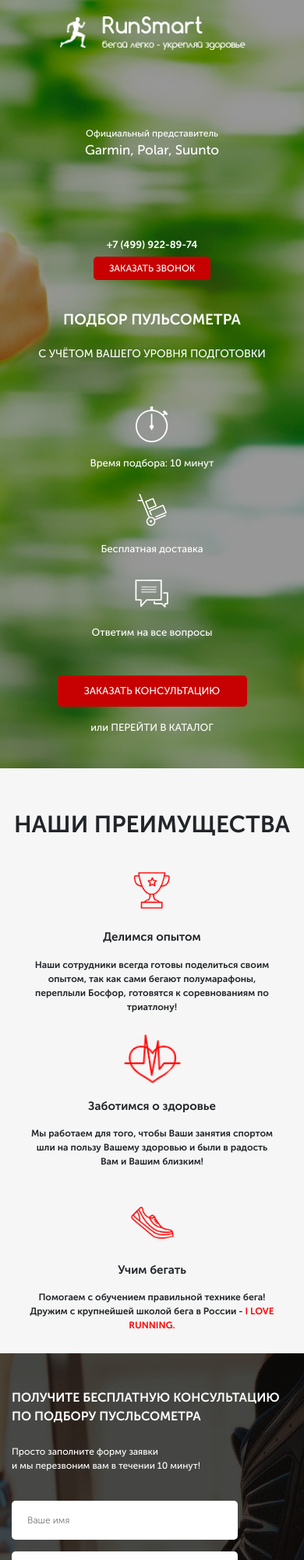
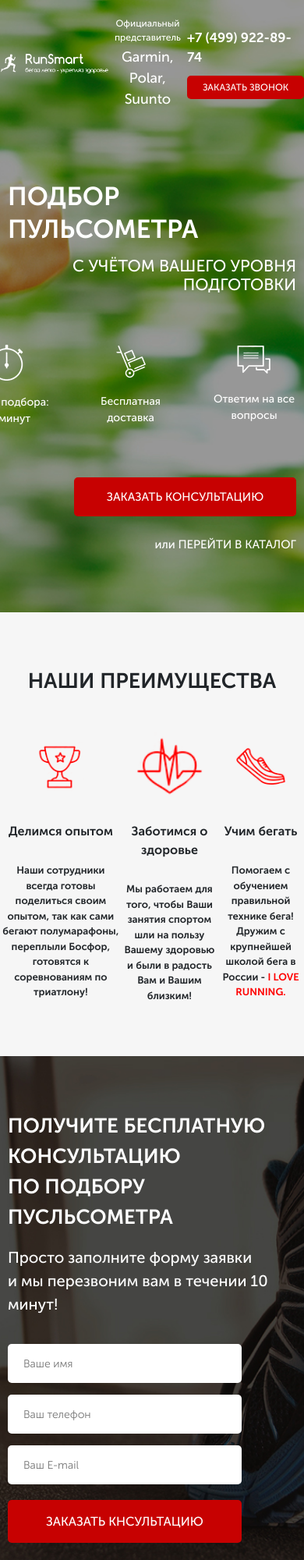
Before and after one commit to gitMike23/Pulse, a website: page src/index.html in a window 390 px wide. Shown: the top 2000 px of the page at 78% size. Drawn offline with nearby package versions, Linux system fonts and the light colour scheme; files that its build step writes are made by us from their sources; files whose address does not match are found by name.

Commit message:
1200 991 767 adapted

```diff
--- a/src/index.html
+++ b/src/index.html
@@ -23,7 +23,7 @@
 
                 <div class="header__contacts">
                     <a href="tel:+74999228974" class="header__phone">+7 (499) 922-89-74</a>
-                    <button data-modal="consultation" class="button">
+                    <button data-modal="consultation" class="button button_header">
                         заказать звонок
                     </button>
                 </div>
--- a/src/sass/base/_media.scss
+++ b/src/sass/base/_media.scss
@@ -1,269 +1,182 @@
-
-
-@media (max-width:1200px) {
-	// section PROMO
+@media (max-width: 1200px) {
 	.promo {
-		&__wrapper {
-			margin-top: 52px;
-		}
 		&__header {
-			font-size: 39px;
+			font-size: 35px;
 		}
 		&__subheader {
 			font-size: 22px;
 		}
-		&__icons {
-			margin-top: 50px;
-			width: 407px;
+		&__link {
+			margin-top: 25px;
 		}
 	}
-	// section ADVANTAGES
-
 	.advantages {
-		&__header {
-			font-size: 28px;
+		padding-bottom: 68px;
+		&__items {
+			justify-content: space-around;
+			margin-top: 58px;
 		}
 	}
+
 	.consultation {
+		padding-top: 70px;
 		&__description {
-		  font-size: 18px;
+			margin-top: 17px;
 		}
 	}
 	.title_left {
 		font-size: 33px;
-   }
-//    CAROUSEL
 
 	}
-@media (max-width:991px) {
-	.promo {
-		min-height: 600px;
-		padding: 21px 10px 43px 10px;
-		&__header {
-			font-size: 35px;
-		}
-		&__subheader {
-			font-size: 19px;
-		}
-		&__icons {
-			width: 398px;
-			margin-top: 47px;
-		}
-		&__icon {
-			width: 103px;
-			font-size: 13px;
-		}
-		&__link {
-			font-size: 14px;
-			margin-top: 21px;
+	.pageup {
+		right: 60px;
 	}
 }
-	.button_main {
-		width: 280px;
-		height: 45px;
-		font-size: 14px;
-	}
+
+@media (max-width: 991px) {
 	.header {
-		&__logo {
-			width: 240px;
+		justify-content: space-around;
+		&__official span {
+			margin-top: 3px;
 		}
 		&__phone {
-			font-size: 16px;
-		}
-		&__official span {
 			font-size: 17px;
 		}
 	}
-	.advantages {
-		padding: 58px 0 15px 0;
-		min-height: 400px;
-		&__header {
-			font-size: 25px;
+	.promo {
+		padding-bottom: 75px;
+		&__wrapper {
+			padding: 0 10px;
 		}
-		&__items {
-			margin-top: 60px;
-		}
-		&__item {
-			max-width: 230px;
-			img {
-				width: 57px;
-				height: 57px;
-			}
-		}
-		&-item__header {
-			margin-top: 34px;
+		&__link {
 			font-size: 15px;
 		}
-		&-item__subheader {
-			margin-top: 22px;
-			font-size: 11px;
+		&__header {
+			font-size: 33px;
 		}
-	}
-	.consultation {
-		padding: 100px 0 92px 15px;
-		&__description {
-			font-size: 16px;
-		}
-
-	}
-	.title_left {
-		font-size: 29px;
+		&__subheader {
+			font-size: 21px;
+			margin-top: 6px;
+			margin-bottom: 0;
 		}
 	}
 
-
-@media (max-width:767px) {
-	.promo {
-		&__wrapper {
-			margin-top: 105px;
-			align-items: center;
+	.button {
+		&_header {
+			margin-top: 10px;
 		}
-		&__header {
-			font-size: 31px;
-
-		}
-		&__subheader {
-			font-size: 17px;
-		}
-
-	}
-	.header {
-		position: relative;
-		&__contacts {
-			position: absolute;
-			top: 65px;
-			right: 0;
-		}
-		&__phone {
-			font-size: 14px;
-			display: block;
-			padding-bottom: 5px;
-		}
-
-	}
-	.advantages {
-		padding-top: 50px;
-		&__header {
-			font-size: 22px;
-		}
-		&__items {
-			margin-top: 33px;
-			flex-direction: column;
-			justify-content: flex-start;
-			align-items: center;
-
-		}
-		&__item {
-			min-height: 180px;
-			max-width: 320px;
-
-		   &:nth-child(2), &:nth-child(3) {
-			   margin-top: 30px;
-		   }
-		}
-		&-item__header {
-			margin-top: 20px;
-		}
-		&-item__subheader {
-			margin-top: 15px;
-			font-size: 12px;
-		}
-
-	}
-	.consultation {
-		padding: 70px 15px 92px 15px;
-		min-height: 492px;
-		&__description {
-			font-size: 14px;
-		}
-	}
-
-	.title_left {
-		font-size: 23px;
-	}
-	.carousel {
-		padding: 40px 0;
+		&_main {
+			width: 285px;
+			font-size: 15px;
 		}
 
 
 	}
-
-@media (max-width:575px) {
-	.promo {
-		&__wrapper {
-			margin-top: 0;
-			padding-top: 30px;
-		}
-		&__header {
-			font-size: 19px;
-		}
-		&__subheader {
-			font-size: 14px;
-		}
-		&__icons {
-			display: flex;
-			flex-direction: column;
-			align-items: center;
-			min-height: 300px;
-			justify-content: space-between;
-			width: 100%
-		}
-		&__icon {
-			width: 55%;
-		}
-		&__link {
-			font-size: 13px;
-			margin-top: 17px;
-		}
-	}
-	.button_main {
-		width: 243px;
-		height: 40px;
-		font-size: 13px;
-		margin-top: 45px;
-	}
-	.header {
-		flex-direction: column;
-		height: 40vh;
-	&__contacts {
-		position: unset;
-
-	}
-	&__phone {
-		font-size: 13px;
-		margin: 0 auto;
+	.title {
+		font-size: 27px;
+		&_left {
+			font-size: 26px;
 		}
 	}
 	.advantages {
+		&-item {
 			&__header {
-			font-size: 19px;
-			width: 100%
+				font-size: 16px;
+			}
+			&__subheader {
+				font-size: 13px;
+			}
+		}
+		&__item {
+			img {
+				display: block;
+				width: 65px;
+				height: auto;
+			}
 		}
 	}
 	.consultation {
-		padding: 45px 15px 65px 15px;
-		&__description {
+		.container {
+			padding-left: 10px;
+			padding-right: 10px;
+		}
+	}
+	.catalog {
+		padding-bottom: 80px;
+		&__tabs {
+			padding-top: 60px;
+		}
+		&__tab {
+			width: 230px;
+			font-size: 17px;
+			line-height: 47px;
+		}
+		&__content {
+			justify-content: space-around;
+		}
+	}
+	.reviews {
+		padding-bottom: 65px;
+		&__wrapper {
+			padding: 10px 10px 0 10px;
+		}
+		&-item {
+			padding-top: 45px;
+			padding-bottom: 43px;
+
+			&__photo {
+				max-width: 150px;
+				max-height: 150px;
+			}
+			&__title {
+				font-size: 16px;
+			}
+			&__subtitle {
 				font-size: 12px;
-			margin-top: 24px;
+				margin-top: 11px;
+			}
+			&__descr {
+				font-size: 14px;
+				margin-top: 22px;
+			}
 		}
 
 	}
-	.button_submit {
-		font-size: 14px;
+	.footer {
+		&__info {
+			width: 350px;
+			height: 210px;
+			padding: 40px;
+
 		}
-	.title_left {
+		&__addr {
 			font-size: 16px;
+			margin-bottom: 28px;
+			line-height: 16px;
 		}
-	.feed-form {
-		width: 290px;
-		input {
-			font-size: 12px;
+		&__phone {
+			font-size: 17px;
+			margin-bottom: 32px;
+
+		}
+		&__social-itmem {
+			width: 45px;
+			height: 45px;
+		}
+			img {
+				height: 23px;
 			}
 	}
-	.carousel {
-		padding: 10px 0;
+	.pageup {
+		bottom: 30px;
+		right: 10px;
+		width: 30px;
+		height: 40px;
+	}
+
 }
 
 
+@media (max-width: 767px) {
 
 }
--- a/src/sass/style.scss
+++ b/src/sass/style.scss
@@ -32,6 +32,7 @@
 * {
     font-family: 'Museo Sans Cyrl', sans-serif;
 }
+
 .container {
     max-width: 950px;
     margin: 0 auto;
```
Also changed, not shown: dist/css/style.min.css, dist/index.html. Lines whose indentation alone changed are shown as unchanged.
